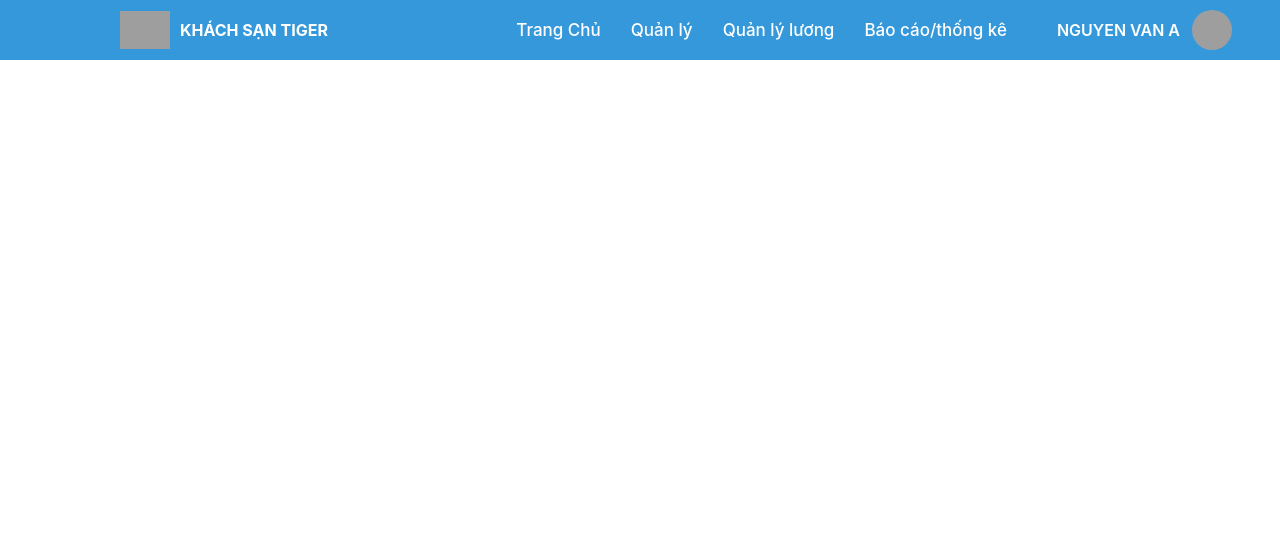
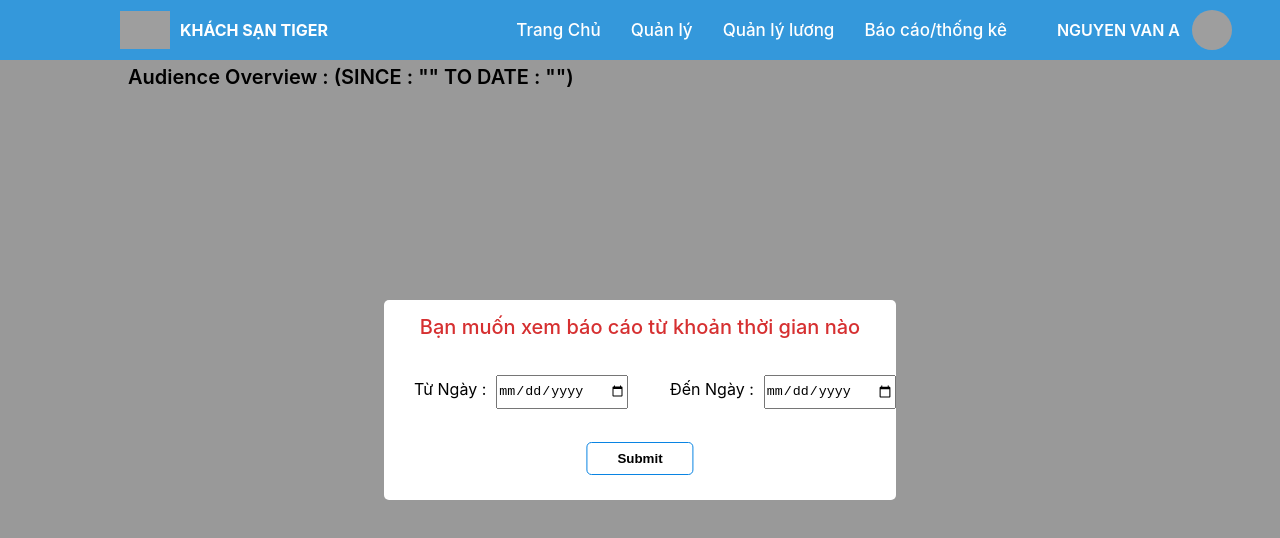
Before and after one commit to NgoSonTungDev/Project_three, a React (Create React App) app: page /statistical in a window 1280 px wide. Shown: the top 538 px of the page. Built offline with nearby package versions, Linux system fonts and the light colour scheme; grey boxes are pictures that could not be loaded.

Commit message:
1/3 page thong ke

```diff
--- a/src/App.js
+++ b/src/App.js
@@ -26,7 +26,6 @@ function App() {
         <Route path="/notfound" exact element={<NotFound />} />
         {/* <Redirect to="/notfound" /> */}
         <Route path="/salary-management" exact element={<Qlluong />} />
-
       </Routes>
     </BrowserRouter>
   );
--- a/src/pages/Statistical/Statistical.jsx
+++ b/src/pages/Statistical/Statistical.jsx
@@ -1,15 +1,96 @@
-import React from "react";
+import React, { useEffect, useState } from "react";
 import "./Statistical.scss";
 import Navbar from "../../components/Navbar/Navbar";
+import { useLocation } from "react-router-dom";
+import Stack from "@mui/material/Stack";
+import Snackbar from "@mui/material/Snackbar";
+import MuiAlert from "@mui/material/Alert";
+
+const Alert = React.forwardRef(function Alert(props, ref) {
+  return <MuiAlert elevation={6} ref={ref} variant="filled" {...props} />;
+});
 
 const Statistical = () => {
+  const [date1, setDate1] = useState("");
+  const [date2, setDate2] = useState("");
+  const location = useLocation();
+  const [open, setOpen] = useState(false);
+
+  const handleClick = () => {
+    setOpen(true);
+  };
+
+  const handleClose = (event, reason) => {
+    if (reason === "clickaway") {
+      return;
+    }
+
+    setOpen(false);
+  };
+
+  const handleOnClickSubMit = () => {
+    var container_Statistical_input = document.querySelector(
+      ".container_Statistical_input"
+    );
+    if (date1 === "" || date2 === "") {
+      handleClick();
+    } else {
+      container_Statistical_input.style.display = "none";
+    }
+  };
+
+  const pathLocation = location.pathname;
+
+  useEffect(() => {
+    console.log(pathLocation);
+  });
   return (
     <div>
-        <Navbar/>
+      <Navbar />
       <div className="container_Statistical">
-
-
+        <div className="container_Statistical_input">
+          <div className="container_Statistical_input_content">
+            <p>Bạn muốn xem báo cáo từ khoản thời gian nào</p>
+            <div className="container_Statistical_input_content_1">
+              <div className="container_Statistical_input_content_1_1">
+                <label htmlFor=""> Từ ngày :</label>
+                <input
+                  type="date"
+                  placeholder="dd/mm/yyyy"
+                  value={date1}
+                  onChange={(e) => {
+                    setDate1(e.target.value);
+                  }}
+                />
+              </div>
+              <div className="container_Statistical_input_content_1_1">
+                <label htmlFor=""> đến ngày :</label>
+                <input
+                  type="date"
+                  placeholder="dd/mm/yyyy"
+                  value={date2}
+                  onChange={(e) => {
+                    setDate2(e.target.value);
+                  }}
+                />
+              </div>
+            </div>
+            <button onClick={handleOnClickSubMit}>Submit</button>
+          </div>
+        </div>
+        <div className="container_Statistican_content">
+          <div className="container_Statistican_content_text">
+            <p>Audience Overview : (SINCE : "{date1}" TO DATE : "{date2}")</p>
+          </div>
+        </div>
       </div>
+      <Stack spacing={10} sx={{ width: "100%" }}>
+        <Snackbar open={open} autoHideDuration={1000} onClose={handleClose}>
+          <Alert onClose={handleClose} severity="info" sx={{ width: "100%" }}>
+            Yêu cầu nhập đầy đủ dử liệu
+          </Alert>
+        </Snackbar>
+      </Stack>
     </div>
   );
 };
--- a/src/pages/Statistical/Statistical.scss
+++ b/src/pages/Statistical/Statistical.scss
@@ -1,4 +1,80 @@
-.container_Statistical{
+.container_Statistical {
+  width: 100%;
+  height: 100vh;
+  position: relative;
+
+  .container_Statistical_input {
     width: 100%;
     height: 100vh;
+    position: absolute;
+    z-index: 5;
+    background-color: rgb(0, 0, 0, 0.4);
+    display: grid;
+    place-items: center;
+    .container_Statistical_input_content {
+      border-radius: 5px;
+      width: 40%;
+      height: 200px;
+      background-color: white;
+      p {
+        margin-top: 5px;
+        text-align: center;
+        padding: 10px 0;
+        font-weight: 500;
+        color: #d63031;
+        font-size: 20px;
+      }
+      button {
+        font-weight: 600;
+        margin-top: 15px;
+        padding: 8px 30px;
+        border: 1px solid #0984e3;
+        cursor: pointer;
+        border-radius: 5px;
+        background-color: #fff;
+        margin-left: 50%;
+        transform: translateX(-50%);
+        &:hover {
+          cursor: pointer;
+          background-color: #0984e3;
+          color: #fff;
+        }
+      }
+      .container_Statistical_input_content_1 {
+        width: 100%;
+        height: 70px;
+        margin-top: 8px;
+        display: flex;
+        .container_Statistical_input_content_1_1 {
+          width: 50%;
+          margin-top: 18px;
+          label {
+            text-transform: capitalize;
+            font-size: 16px;
+            margin-left: 30px;
+          }
+          input {
+            cursor: pointer;
+            margin-left: 10px;
+            width: 50%;
+            height: 30px;
+          }
+        }
+      }
+    }
+  }
+
+  .container_Statistican_content {
+    position: absolute;
+    width: 100%;
+    height: 100vh;
+    z-index: 4;
+    .container_Statistican_content_text {
+      width: 80%;
+      margin-left: 10%;
+      transform: translateY(65px);
+      font-weight: 600;
+      font-size: 20px;
+    }
+  }
 }
```
